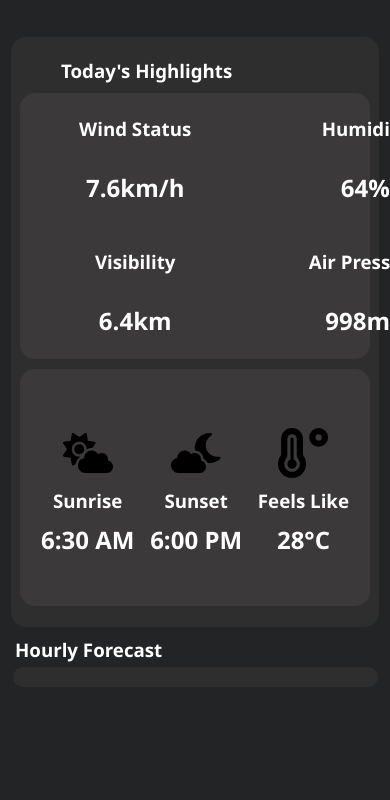
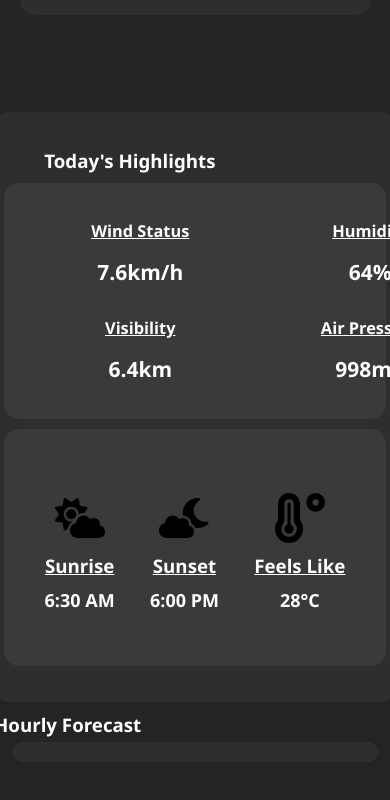
Before and after one commit to jxel1/weatherAPI, a plain HTML site: page index.html in a window 390 px wide. Shown: the part 904-1704 px from the top of the page. Drawn offline with Linux system fonts and the light colour scheme; no server answers.

Commit message:
CSS padding

```diff
--- a/styles.css
+++ b/styles.css
@@ -186,6 +186,7 @@ div {
   gap: 10px;
   margin-bottom: 10px;
   border: none;
+  height: 150px;
 }
 
 .top-info-card-bot > svg {
@@ -332,6 +333,14 @@ hr {
   margin-top: 10px;
 }
 
+.bottom-info h3 {
+  text-decoration: underline;
+}
+
+.top-info h3 {
+  text-decoration: underline;
+}
+
 /* The media query for smaller screens */
 
 @media (max-width: 1482px) {
@@ -459,7 +468,7 @@ hr {
 
 @media (max-width: 768px) {
   .top-info {
-    padding: 0;
+    padding: 1rem;
   }
 
   .hourly {
@@ -475,11 +484,30 @@ hr {
     width: 80%;
   }
 
-  .nav-bar {
-    display: none;
-  }
-
   .hourly-forecast {
     gap: 50px;
   }
+  .top-info {
+    font-size: 14px;
+    gap: 0;
+    height: 40%;
+  }
+  .top-info-card,
+  .top-info-card2 {
+    padding: 10px;
+  }
+
+  .top-info > div {
+    width: 230px;
+  }
+
+  #sunset,
+  #sunrise,
+  #feels-like {
+    font-size: 18px;
+  }
+
+  .bottom-info h3 {
+    text-decoration: underline;
+  }
 }
```
